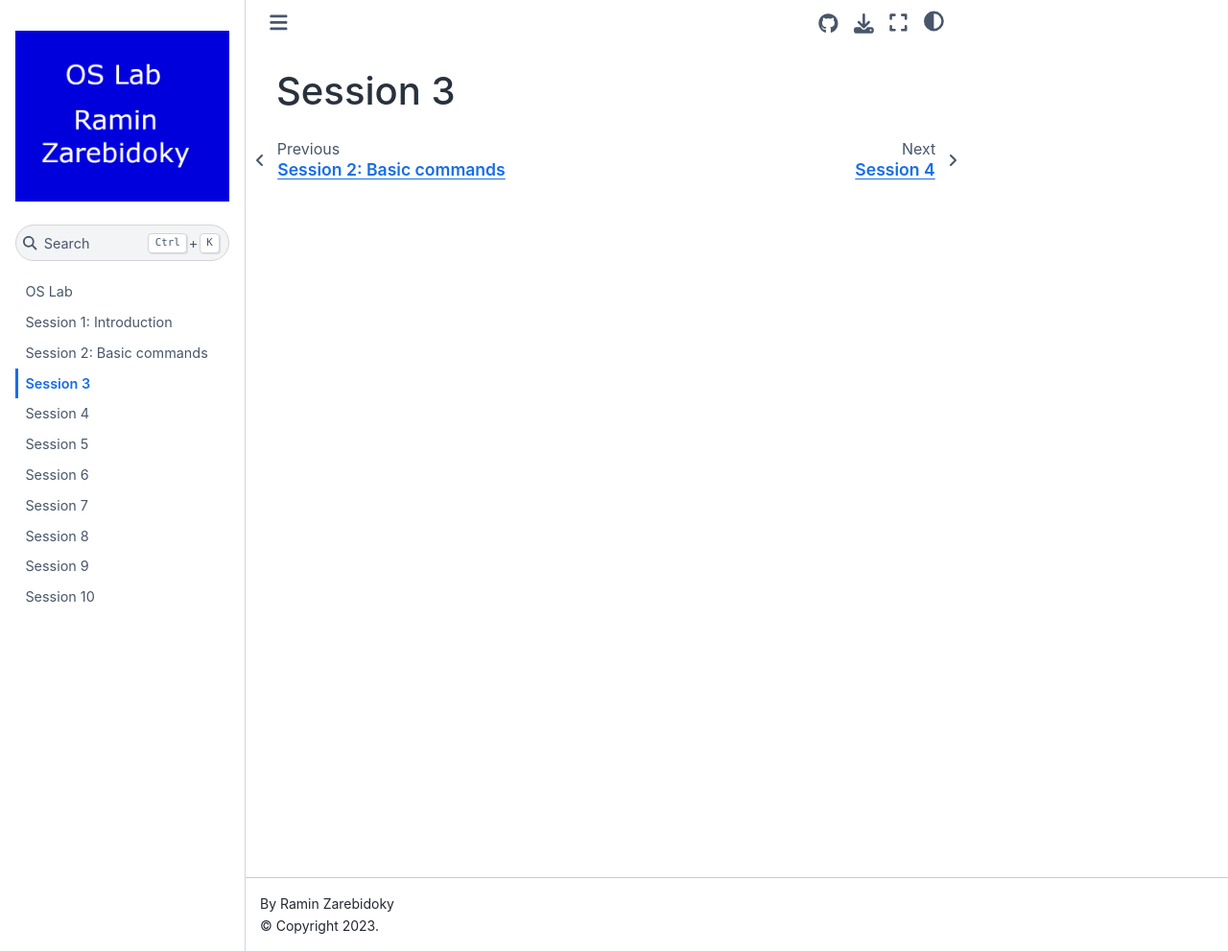
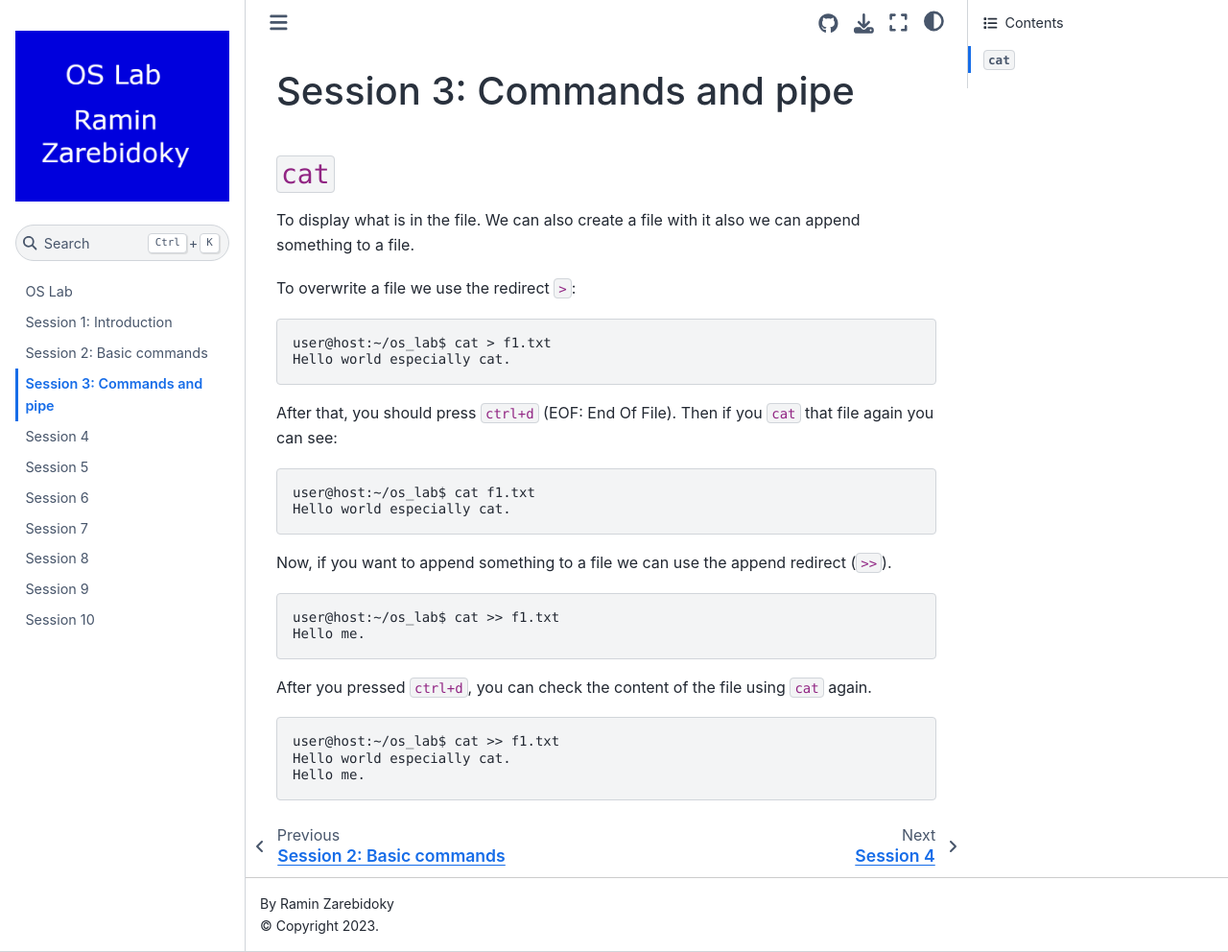
Before and after one commit to LiterallyTheOne/os_lab, a Jupyter Book: the page built from docs/session_3.md, in a window 1280 px wide and 992 px high. Shown: the whole window at 96% size. Built offline with Jupyter Book 1.0.4 settings and Sphinx 7.4.7 and the Sphinx Book theme 1.1.4, drawn with Linux system fonts in a browser that asks for light colours.

Commit message:
Move cat to session_3

````diff
--- a/docs/session_3.md
+++ b/docs/session_3.md
@@ -1 +1,41 @@
-# Session 3
+# Session 3: Commands and pipe
+
+## `cat`
+
+To display what is in the file.
+We can also create a file with it also
+we can append something to a file.
+
+To overwrite a file we use the redirect `>`:
+
+```shell
+user@host:~/os_lab$ cat > f1.txt
+Hello world especially cat.
+
+```
+
+After that, you should press `ctrl+d` (EOF: End Of File).
+Then if you `cat` that file again you can see:
+
+```shell
+user@host:~/os_lab$ cat f1.txt
+Hello world especially cat.
+```
+
+Now, if you want to append something to a file we can use the
+append redirect (`>>`).
+
+```shell
+user@host:~/os_lab$ cat >> f1.txt
+Hello me.
+
+```
+
+After you pressed `ctrl+d`, you can check the content
+of the file using `cat` again.
+
+```shell
+user@host:~/os_lab$ cat >> f1.txt
+Hello world especially cat.
+Hello me.
+```
````
